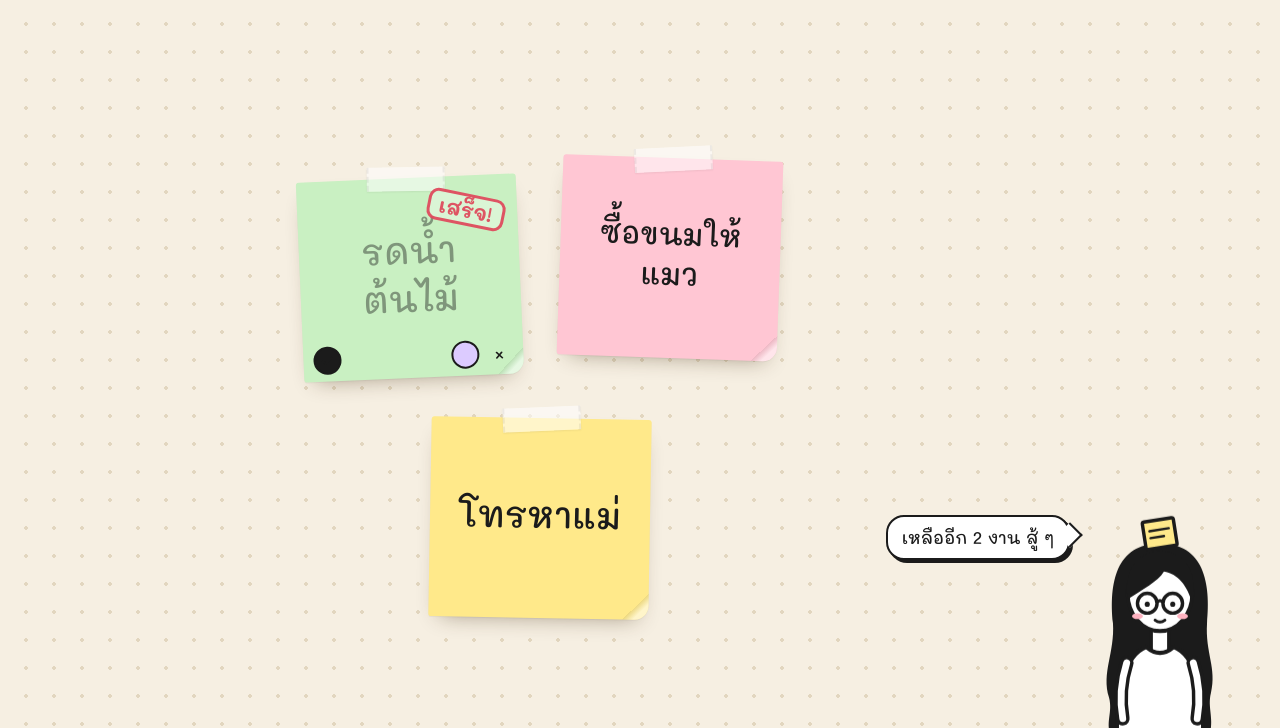
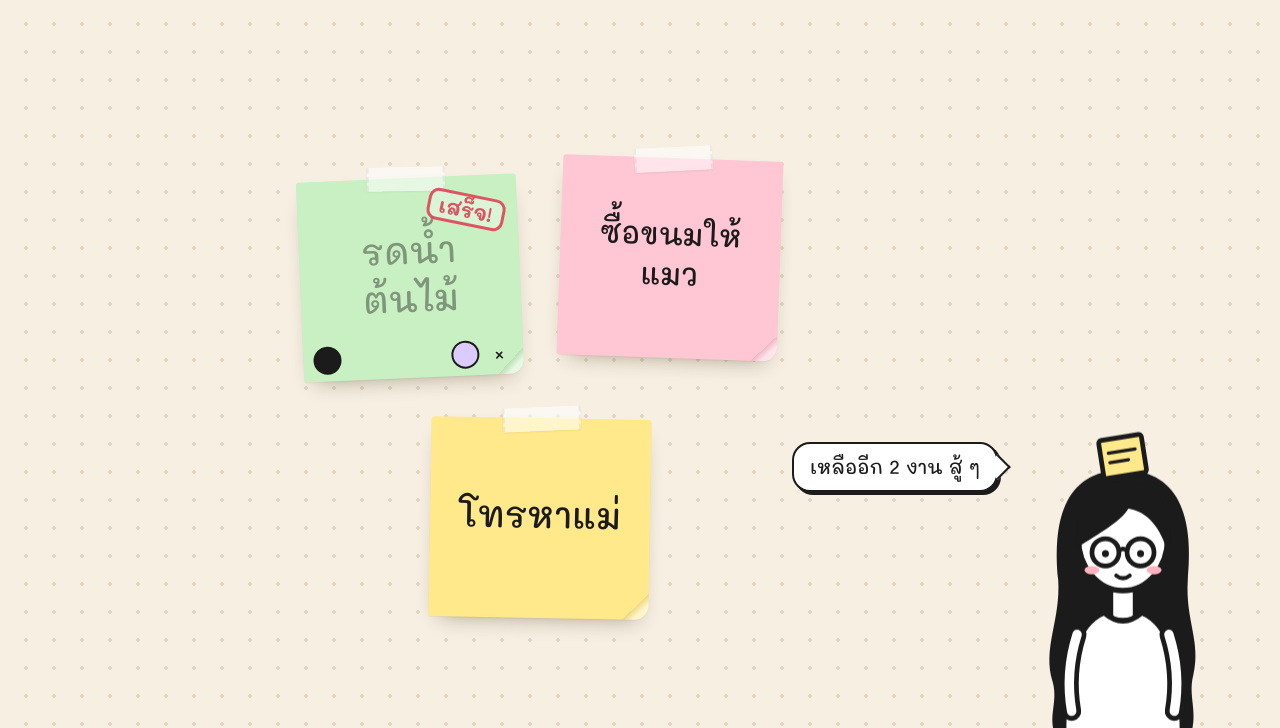
Before and after one commit to asiawork/To-do-List, a plain HTML site: page index.html in a window 1280 px wide. Shown: the part 72-800 px from the top of the page. Drawn offline with Linux system fonts and the light colour scheme.

Commit message:
น้องโน้ตตัวใหญ่ขึ้น
Co-Authored-By: Claude Opus 5.5 <noreply@anthropic.com>
Claude-Session: https://claude.ai/code/session_014QdRDToYkJKQF6ADBCHh29

```diff
--- a/style.css
+++ b/style.css
@@ -170,12 +170,12 @@ select {
 
 /* ---------- buddy ---------- */
 #buddy { position: fixed; right: 22px; bottom: -8px; z-index: 9; display: flex; align-items: flex-end; pointer-events: none; }
-.buddy-body { width: 196px; cursor: pointer; pointer-events: auto; transform-origin: 50% 100%; }
+.buddy-body { width: 270px; cursor: pointer; pointer-events: auto; transform-origin: 50% 100%; }
 .buddy-body svg { display: block; width: 100%; height: auto; overflow: visible; }
 .bubble {
-  position: relative; margin: 0 -8px 176px 0; max-width: 240px;
+  position: relative; margin: 0 -10px 244px 0; max-width: 240px;
   background: #fff; border: 2.5px solid var(--ink); border-radius: 18px;
-  padding: 9px 14px; font-size: 17px; line-height: 1.35; box-shadow: 3px 3px 0 var(--ink);
+  padding: 10px 16px; font-size: 19px; line-height: 1.35; box-shadow: 3px 3px 0 var(--ink);
   transition: opacity .2s, transform .2s; transform-origin: 100% 100%;
 }
 .bubble::after {
```
